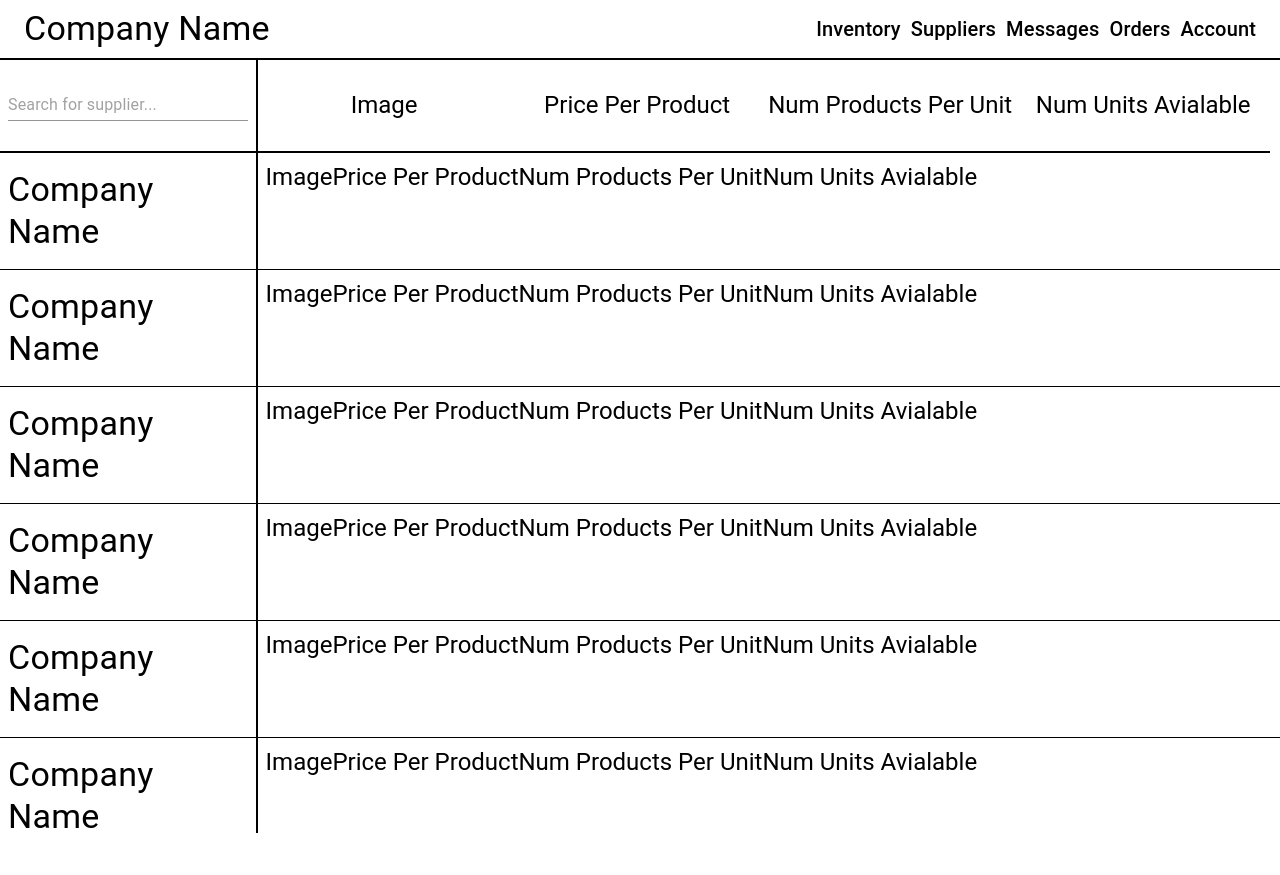
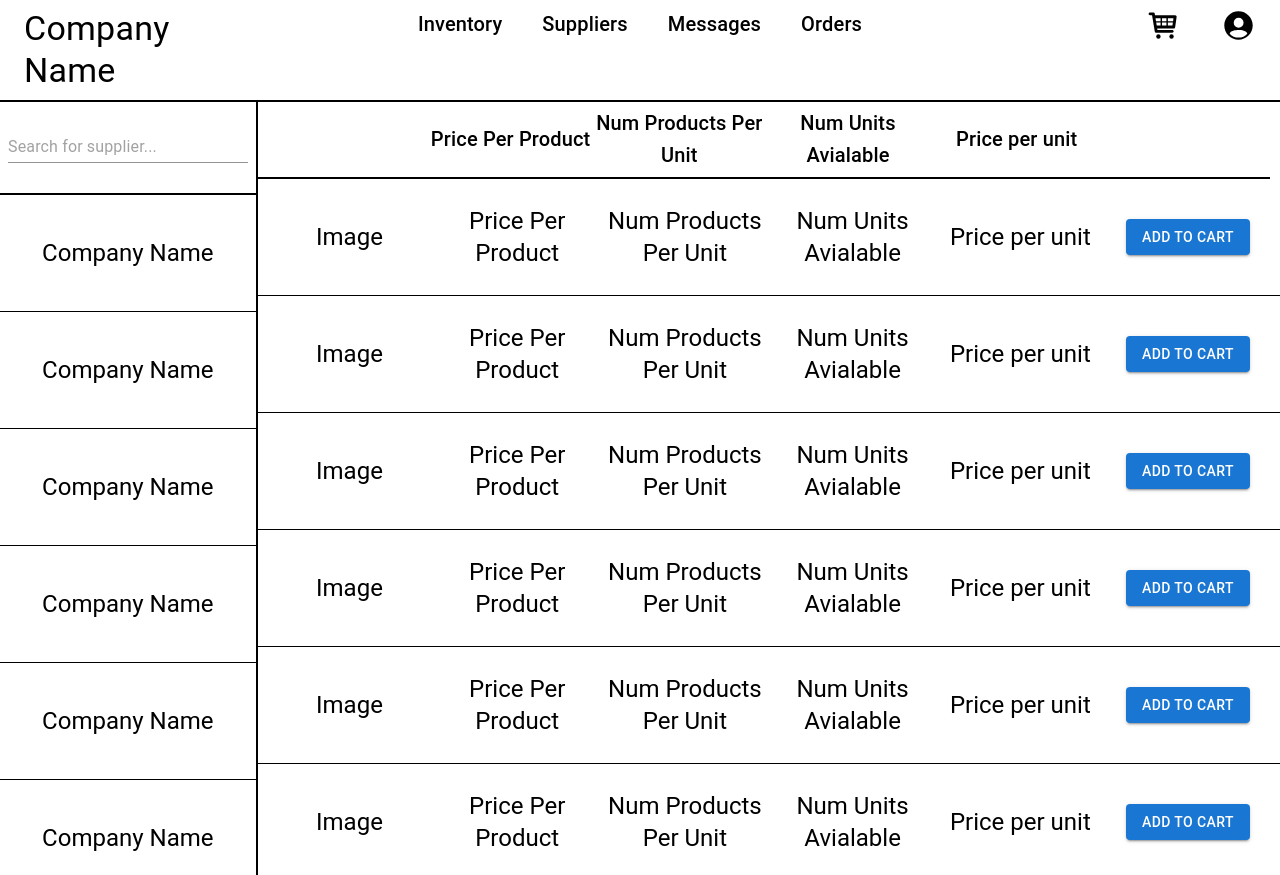
Before and after one commit to AndrewArcherERA/final_project_client, a React (Create React App) app: page /consumerDashboard/suppliers in a window 1280 px wide. Before the commit the page ends 833 px from the top, so only its background shows below. Built offline with nearby package versions, Linux system fonts and the light colour scheme.

Commit message:
pushing so i can host

```diff
--- a/package.json
+++ b/package.json
@@ -13,6 +13,7 @@
     "bcryptjs": "^2.4.3",
     "react": "^18.3.1",
     "react-dom": "^18.3.1",
+    "react-icons": "^5.3.0",
     "react-redux": "^9.1.2",
     "react-router-dom": "^6.26.1",
     "react-scripts": "5.0.1",
--- a/src/components/supplierPage/ConsumerProduct.jsx
+++ b/src/components/supplierPage/ConsumerProduct.jsx
@@ -1,21 +1,29 @@
-import { Box, Grid2, Typography } from '@mui/material'
+import { Box, Button, Grid2, Typography } from '@mui/material'
 import React from 'react'
 
-function ConsumerProduct() {
+function ConsumerProduct({productID, image, pricePerProduct, numProdPerUnit, numUnitsAvail, pricePerUnit}) {
   return (
-    <Box borderBottom={1} height={'100px'} p={1}>
-        <Grid2 container>
-            <Grid2 item>
+    <Box borderBottom={1} height={'100px'} p={1} textAlign={'center'} >
+        <Grid2 container alignItems={'center'} height={'100%'}>
+            <Grid2 size={2} item>
                 <Typography variant='h5'>Image</Typography>
             </Grid2>
-            <Grid2 item>
+            <Grid2 size={2} item>
                 <Typography variant='h5'>Price Per Product</Typography>
             </Grid2>
-            <Grid2 item>
+            <Grid2 size={2} item>
                 <Typography variant='h5'>Num Products Per Unit</Typography>
             </Grid2>
-            <Grid2 item>
+            <Grid2 size={2} item>
                 <Typography variant='h5'>Num Units Avialable</Typography>
+            </Grid2>
+            <Grid2 size={2} item>
+                <Typography variant='h5'>Price per unit</Typography>
+            </Grid2>
+            <Grid2 size={2} item>
+                <Box>
+                    <Button variant='contained'>Add To Cart</Button>
+                </Box>
             </Grid2>
         </Grid2>
     </Box>
--- a/src/components/supplierPage/SupplierCard.jsx
+++ b/src/components/supplierPage/SupplierCard.jsx
@@ -12,7 +12,7 @@ function SupplierCard({ name }) {
             alignItems={"center"}
             justifyContent={"center"}
         >
-            <Typography variant="h4">Company Name</Typography>
+            <Typography variant="h5">Company Name</Typography>
         </Box>
     );
 }
--- a/src/dashboards/consumer/ConsumerDashboard.jsx
+++ b/src/dashboards/consumer/ConsumerDashboard.jsx
@@ -1,20 +1,18 @@
 import React from "react";
 import { Link, Outlet } from "react-router-dom";
-import styles from "../dashboardStyles.module.scss"
-import { Box, Typography } from "@mui/material";
+import styles from "../dashboardStyles.module.scss";
+import { Box, Grid2, Typography } from "@mui/material";
+import { TiShoppingCart } from "react-icons/ti";
+import { IoPersonCircleSharp } from "react-icons/io5";
 
 function ConsumerDashboard() {
     return (
         <Box>
-            <Box
-                py={1}
-                px={3}
-                borderBottom={2}
-                display={"flex"}
-                alignItems={"center"}
-                justifyContent={"space-between"}
-            >
+            <Grid2 container px={3} py={1} borderBottom={2}>
+                <Grid2 item size={2}>
                     <Typography variant="h4">Company Name</Typography>
+                </Grid2>
+                <Grid2 item size={8}>
                     <nav className={styles.nav}>
                         <Link to={"inventory"} className={styles.link}>
                             <Typography variant="h6">Inventory</Typography>
@@ -28,11 +26,23 @@ function ConsumerDashboard() {
                         <Link to={"orders"} className={styles.link}>
                             <Typography variant="h6">Orders</Typography>
                         </Link>
+                    </nav>
+                </Grid2>
+                <Grid2 item size={2}>
+                    <nav className={styles.navicons}>
+                        <Link to={"cart"} className={styles.link}>
+                            <Typography variant="h6">
+                                <TiShoppingCart size={35} />
+                            </Typography>
+                        </Link>
                         <Link to={"account"} className={styles.link}>
-                        <Typography variant="h6">Account</Typography>
+                            <Typography variant="h6">
+                                <IoPersonCircleSharp size={35} />
+                            </Typography>
                         </Link>
                     </nav>
-            </Box>
+                </Grid2>
+            </Grid2>
             <Box
                 justifyContent={"center"}
                 alignItems={"center"}
--- a/src/dashboards/dashboardStyles.module.scss
+++ b/src/dashboards/dashboardStyles.module.scss
@@ -1,7 +1,12 @@
 .nav {
     display: flex;
-    gap: 10px;
-    justify-content: flex-end;
+    gap: 40px;
+    justify-content: center;
+}
+.navicons {
+    display: flex;
+    gap: 40px;
+    justify-content: end;
 }
 
 .link {
--- a/src/pages/suppliers/Suppliers.jsx
+++ b/src/pages/suppliers/Suppliers.jsx
@@ -6,11 +6,7 @@ import ConsumerProduct from "../../components/supplierPage/ConsumerProduct";
 
 function Suppliers() {
     return (
-        <Box
-            width={"100%"}
-            height={"100%"}
-            display={"flex"}
-        >
+        <Box width={"100%"} height={"100%"} display={"flex"}>
             <Box width={"25%"} borderRight={2} height={"100%"}>
                 <Box
                     height={"75px"}
@@ -53,7 +49,6 @@ function Suppliers() {
             </Box>
             <Box width={"100%"}>
                 <Box
-                    py={1}
                     height={"75px"}
                     borderBottom={2}
                     display={"grid"}
@@ -61,24 +56,25 @@ function Suppliers() {
                     textAlign={"center"}
                     width={"99%"}
                 >
-                    <Grid2 container>
-                        <Grid2 item size={3}>
-                            <Typography variant="h5">Image</Typography>
-                        </Grid2>
-                        <Grid2 item size={3}>
-                            <Typography variant="h5">
+                    <Grid2 container height={'100%'} alignItems={'center'}>
+                        <Grid2 item size={2}></Grid2>
+                        <Grid2 item size={2}>
+                            <Typography variant="h6" p={0}>
                                 Price Per Product
                             </Typography>
                         </Grid2>
-                        <Grid2 item size={3}>
-                            <Typography variant="h5">
+                        <Grid2 item size={2}>
+                            <Typography variant="h6">
                                 Num Products Per Unit
                             </Typography>
                         </Grid2>
-                        <Grid2 item size={3}>
-                            <Typography variant="h5">
+                        <Grid2 item size={2}>
+                            <Typography variant="h6">
                                 Num Units Avialable
                             </Typography>
+                        </Grid2>
+                        <Grid2 size={2} item>
+                            <Typography variant="h6">Price per unit</Typography>
                         </Grid2>
                     </Grid2>
                 </Box>
```
Also changed, not shown: 1 other file (tests, documents, lock files or other folders). Lines whose indentation alone changed are shown as unchanged.
